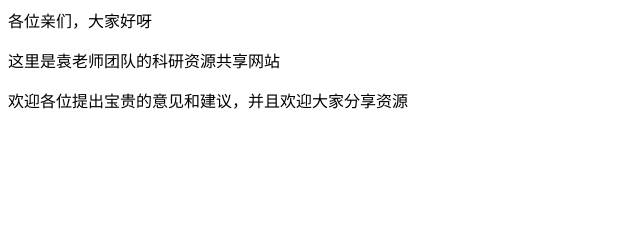
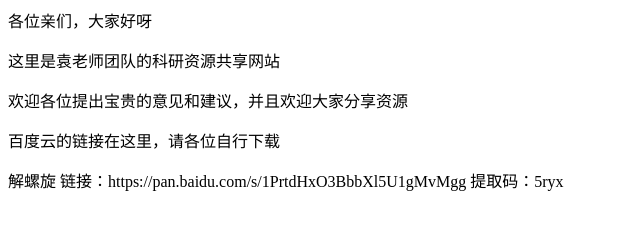
Before and after one commit to wuyunzi/keyan.github.io, a plain HTML site: page index.html in a window 1280 px wide. Shown: the whole page, without its empty margins (0-640 px from the left). Drawn offline with Linux system fonts and the light colour scheme.

Commit message:
Update index.html

```diff
--- a/index.html
+++ b/index.html
@@ -1,3 +1,5 @@
 <p>各位亲们，大家好呀</p>
 <p>这里是袁老师团队的科研资源共享网站</p>
 <p>欢迎各位提出宝贵的意见和建议，并且欢迎大家分享资源</p>
+<p>百度云的链接在这里，请各位自行下载</p>
+<p>解螺旋 链接：https://pan.baidu.com/s/1PrtdHxO3BbbXl5U1gMvMgg 提取码：5ryx</p>
```
